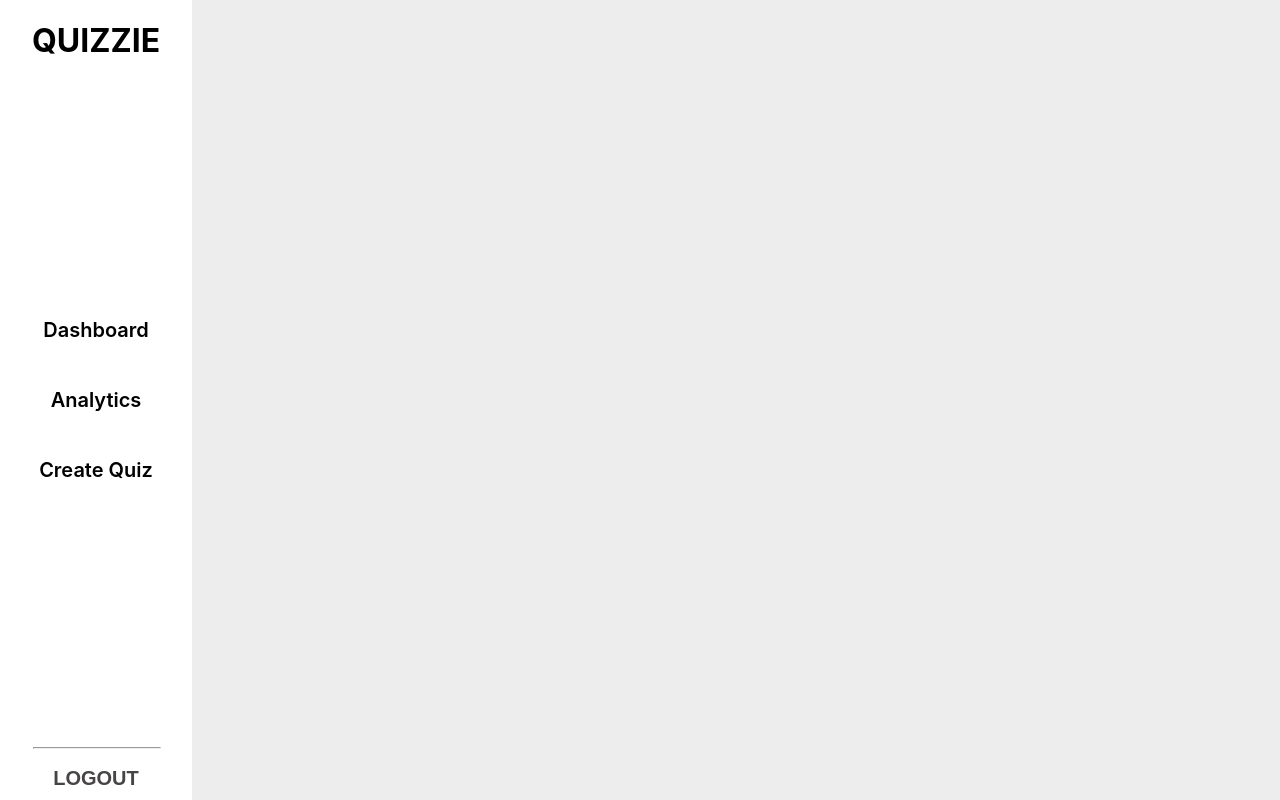
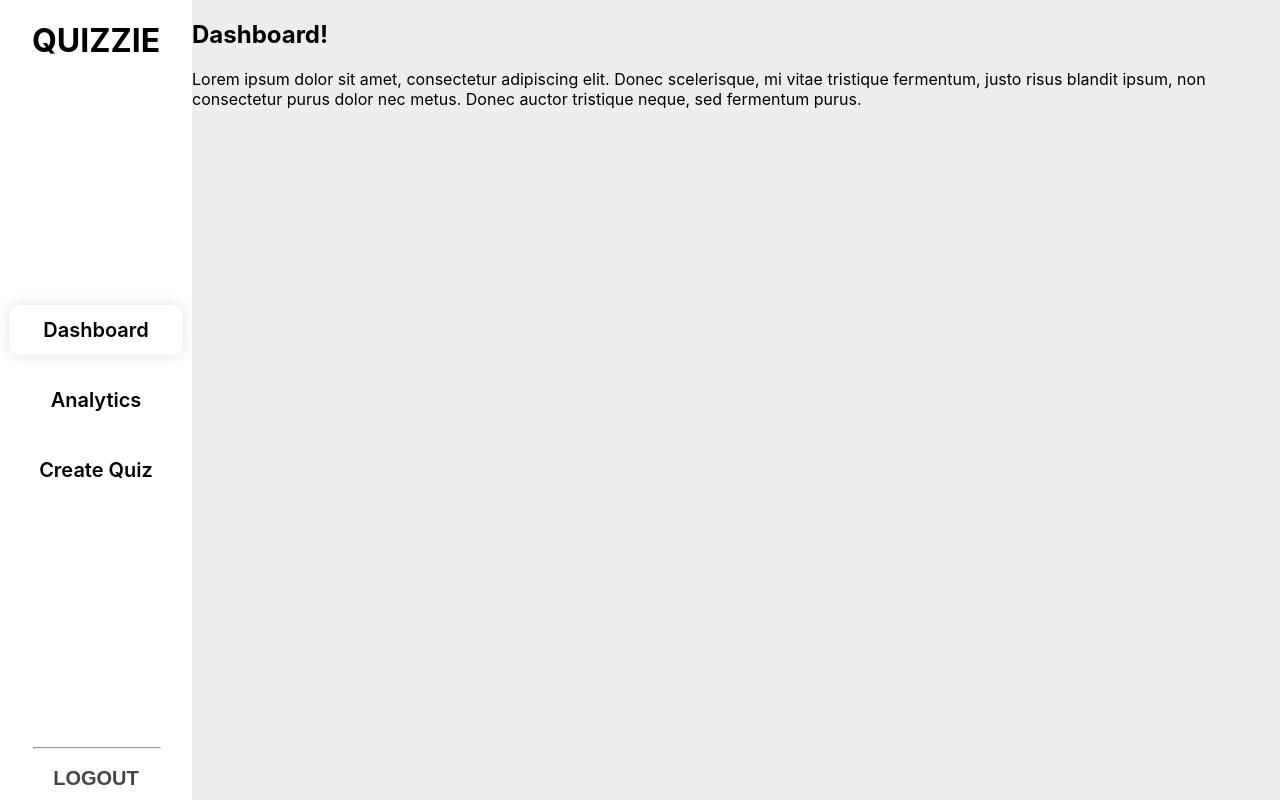
Before and after one commit to Govindrajewar/Quizzie, a React (Create React App) app: page /dashboard in a window 1280 px wide. Both pictures are taken after a click on the item "Dashboard". Built offline with nearby package versions, Linux system fonts and the light colour scheme.

Commit message:
Dashboard: Modified style & added navigation to logout

```diff
--- a/src/components/Dashboard/Dashboard.jsx
+++ b/src/components/Dashboard/Dashboard.jsx
@@ -1,22 +1,113 @@
+import { useState } from "react";
 import "../../style/Dashboard/Dashboard.css";
+import { useNavigate } from "react-router-dom";
 
 function Dashboard() {
+  const navigate = useNavigate();
+  const [isDashboard, setIsDashboard] = useState(false);
+  const [isAnalytics, setIsAnalytics] = useState(false);
+  const [isCreateQuiz, setIsCreateQuiz] = useState(false);
+
+  const handleDashboard = () => {
+    setIsDashboard(true);
+    setIsAnalytics(false);
+    setIsCreateQuiz(false);
+
+    // add new class to create quiz & remove active class from other components
+    document.getElementById("dashboardId").classList.add("dashboard-active");
+    document.getElementById("analyticsId").classList.remove("dashboard-active");
+    document
+      .getElementById("createQuizId")
+      .classList.remove("dashboard-active");
+  };
+
+  const handleAnalytics = () => {
+    setIsDashboard(false);
+    setIsAnalytics(true);
+    setIsCreateQuiz(false);
+
+    // add new class to create quiz & remove active class from other components
+    document.getElementById("analyticsId").classList.add("dashboard-active");
+    document.getElementById("dashboardId").classList.remove("dashboard-active");
+    document
+      .getElementById("createQuizId")
+      .classList.remove("dashboard-active");
+  };
+
+  const handleCreateQuiz = () => {
+    setIsDashboard(false);
+    setIsAnalytics(false);
+    setIsCreateQuiz(true);
+
+    // add new class to create quiz & remove active class from other components
+    document.getElementById("createQuizId").classList.add("dashboard-active");
+    document.getElementById("dashboardId").classList.remove("dashboard-active");
+    document.getElementById("analyticsId").classList.remove("dashboard-active");
+  };
+
+  const handleLogout = () => {
+    alert("Logged out");
+    navigate("/");
+  };
+
   return (
     <div className="dashboard">
       <div className="dashboard-navbar">
         <h1>QUIZZIE</h1>
         <ul>
-          <li>Dashboard</li>
-          <li>Analytics</li>
-          <li>Create Quiz</li>
+          <li onClick={handleDashboard} id="dashboardId">
+            Dashboard
+          </li>
+          <li onClick={handleAnalytics} id="analyticsId">
+            Analytics
+          </li>
+          <li onClick={handleCreateQuiz} id="createQuizId">
+            Create Quiz
+          </li>
         </ul>
         <div>
           <hr />
-          <button>LOGOUT</button>
+          <button onClick={handleLogout}>LOGOUT</button>
         </div>
       </div>
 
-      <div className="dashboard-content"></div>
+      <div className="dashboard-content">
+        {isDashboard && (
+          <div>
+            <h2>Dashboard!</h2>
+            <p>
+              Lorem ipsum dolor sit amet, consectetur adipiscing elit. Donec
+              scelerisque, mi vitae tristique fermentum, justo risus blandit
+              ipsum, non consectetur purus dolor nec metus. Donec auctor
+              tristique neque, sed fermentum purus.
+            </p>
+          </div>
+        )}
+
+        {isAnalytics && (
+          <div>
+            <h2>Analyst!</h2>
+            <p>
+              Lorem ipsum dolor sit amet, consectetur adipiscing elit. Donec
+              scelerisque, mi vitae tristique fermentum, justo risus blandit
+              ipsum, non consectetur purus dolor nec metus. Donec auctor
+              tristique neque, sed fermentum purus.
+            </p>
+          </div>
+        )}
+
+        {isCreateQuiz && (
+          <div>
+            <h2>Create Quiz</h2>
+            <p>
+              Lorem ipsum dolor sit amet, consectetur adipiscing elit. Donec
+              scelerisque, mi vitae tristique fermentum, justo risus blandit
+              ipsum, non consectetur purus dolor nec metus. Donec auctor
+              tristique neque, sed fermentum purus.
+            </p>
+          </div>
+        )}
+      </div>
     </div>
   );
 }
--- a/src/style/Dashboard/Dashboard.css
+++ b/src/style/Dashboard/Dashboard.css
@@ -66,6 +66,7 @@
   cursor: pointer;
 }
 
+.dashboard-active,
 .dashboard li:hover {
   box-shadow: 0px 0px 14px 0px #0000001f;
   border-radius: 10px;
```
